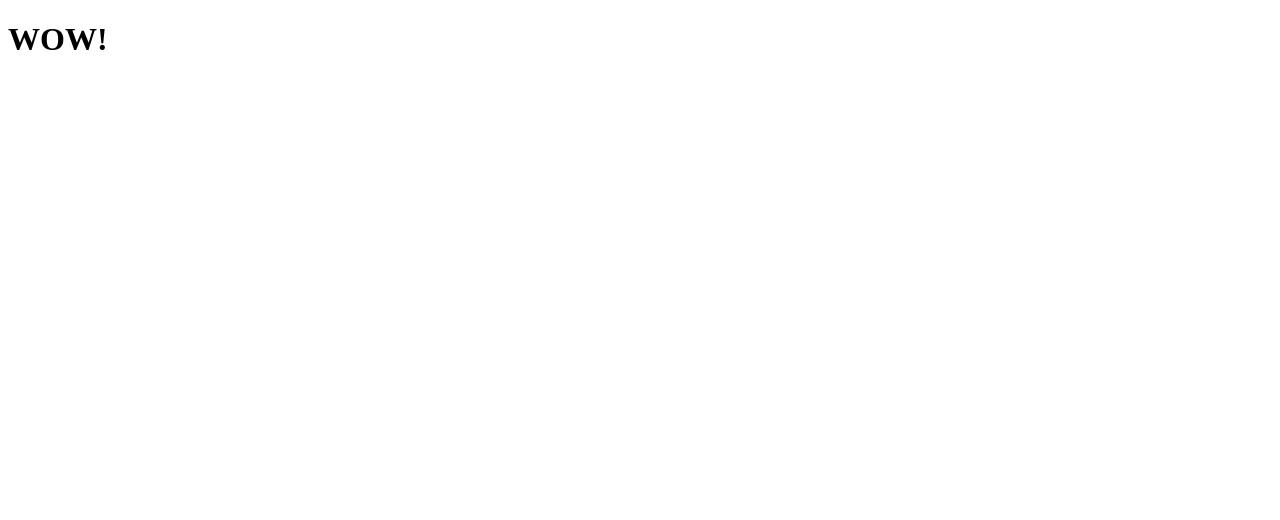
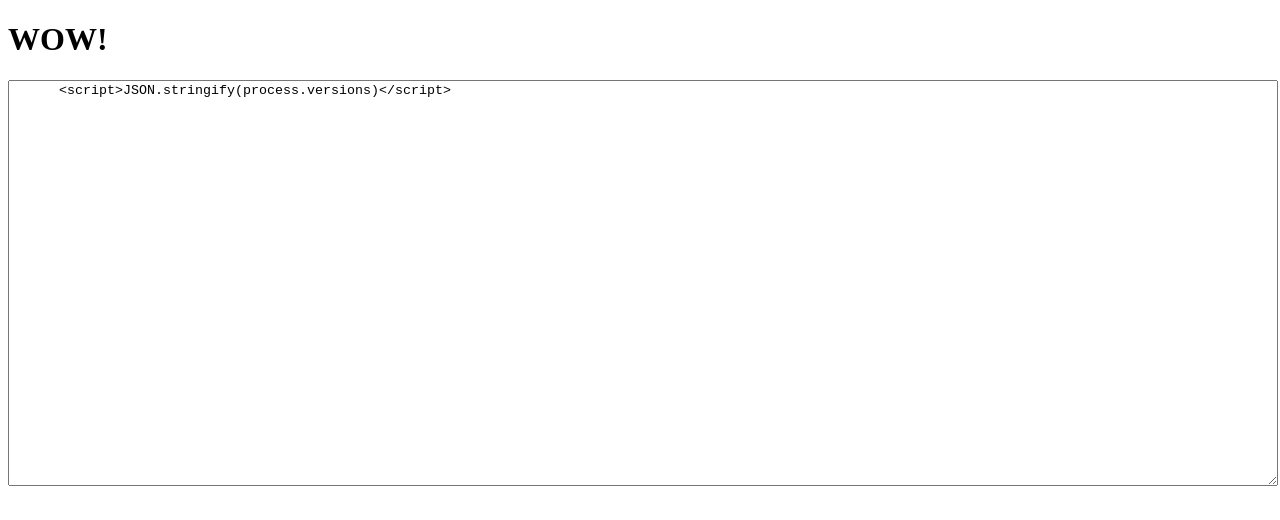
Before and after one commit to abusedmedia/testelectronframe, a plain HTML site: page frame.html in a window 1280 px wide. Drawn offline with Linux system fonts and the light colour scheme.

Commit message:
Update frame.html

```diff
--- a/frame.html
+++ b/frame.html
@@ -2,8 +2,17 @@
 <html>
 <head>
   <title></title>
+  <style>
+    textarea{
+      width:100%;
+      height:400px;
+    }
+  </style>
 </head>
 <body>
     <h1>WOW!</h1>
+    <textarea>
+      <script>JSON.stringify(process.versions)</script>
+    </textarea>
 </body>
 </html>
```
